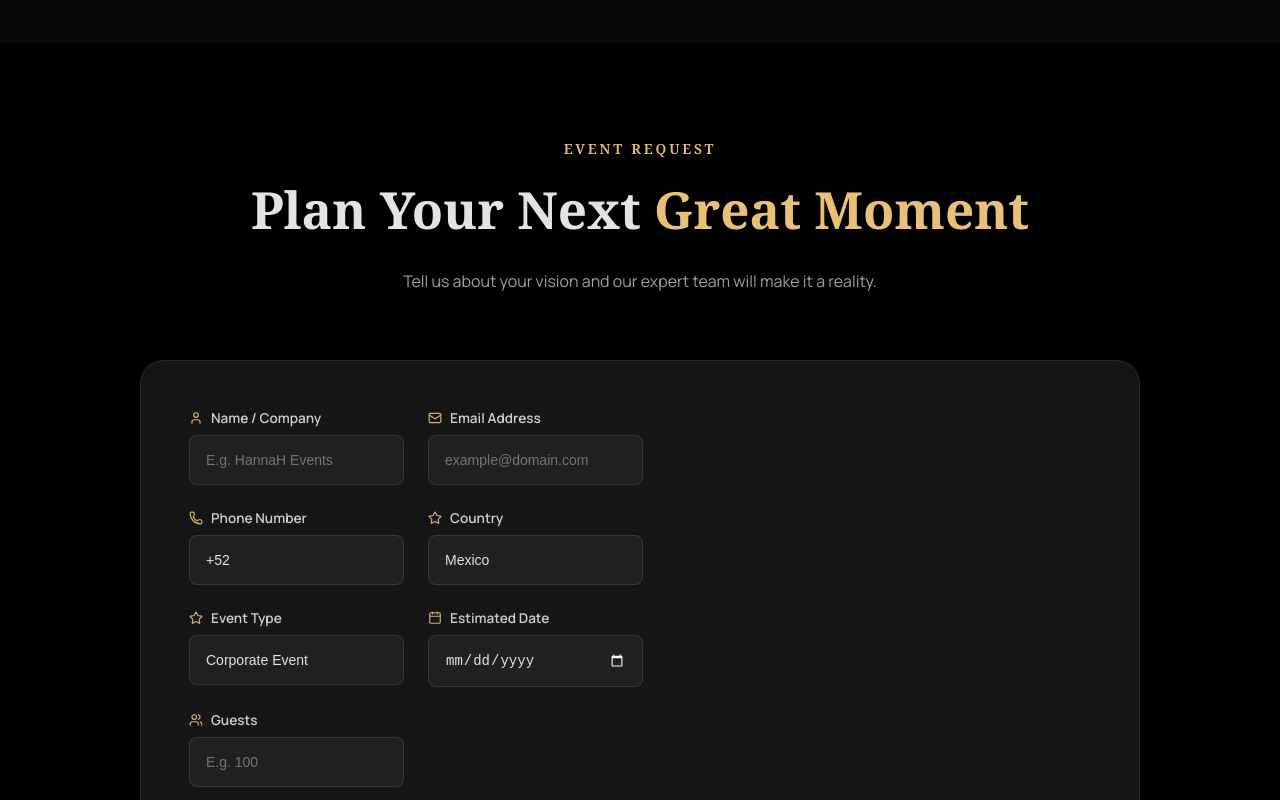
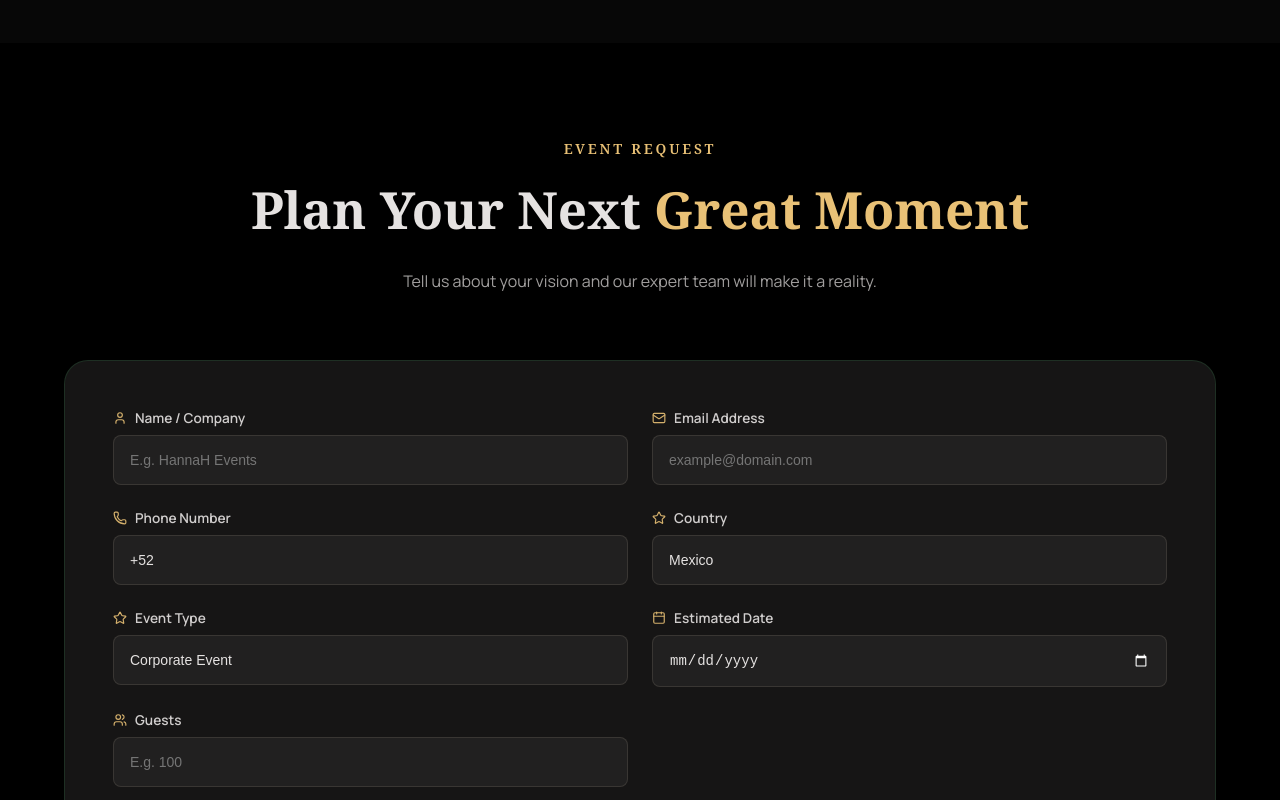
Before and after one commit to abrahammontes/hannahevents.org, a Next.js app: page /en in a window 1280 px wide. Shown: the part 3060-3860 px from the top of the page. Built offline with nearby package versions, Linux system fonts and the light colour scheme.

Commit message:
fix: restore full width and desktop centering for event request form

```diff
--- a/src/components/EventRequestForm.tsx
+++ b/src/components/EventRequestForm.tsx
@@ -126,7 +126,7 @@ const EventRequestForm = ({ dictionary }: EventRequestFormProps) => {
 
   return (
     <section id="contacto" className="section-spacing" style={{ backgroundColor: 'transparent', position: 'relative', overflow: 'hidden' }}>
-      <div style={{ maxWidth: '1000px', margin: '0 auto', position: 'relative', zIndex: 1 }}>
+      <div style={{ maxWidth: '1200px', margin: '0 auto', position: 'relative', zIndex: 1 }}>
         <div style={{ textAlign: 'center', marginBottom: '4rem' }}>
           <p className="serif" style={{ color: 'var(--primary)', textTransform: 'uppercase', letterSpacing: '0.2em', fontSize: '0.875rem', fontWeight: '600', marginBottom: '1rem' }}>
             {dictionary.tag}
@@ -145,9 +145,9 @@ const EventRequestForm = ({ dictionary }: EventRequestFormProps) => {
         whileInView={{ opacity: 1, y: 0 }}
         viewport={{ once: true }}
         transition={{ duration: 0.8 }}
-        className="glass form-grid"
+        className="glass"
         style={{
-          maxWidth: '1000px',
+          maxWidth: '1200px',
           margin: '0 auto',
           padding: '3rem',
           borderRadius: '1.5rem',
```
